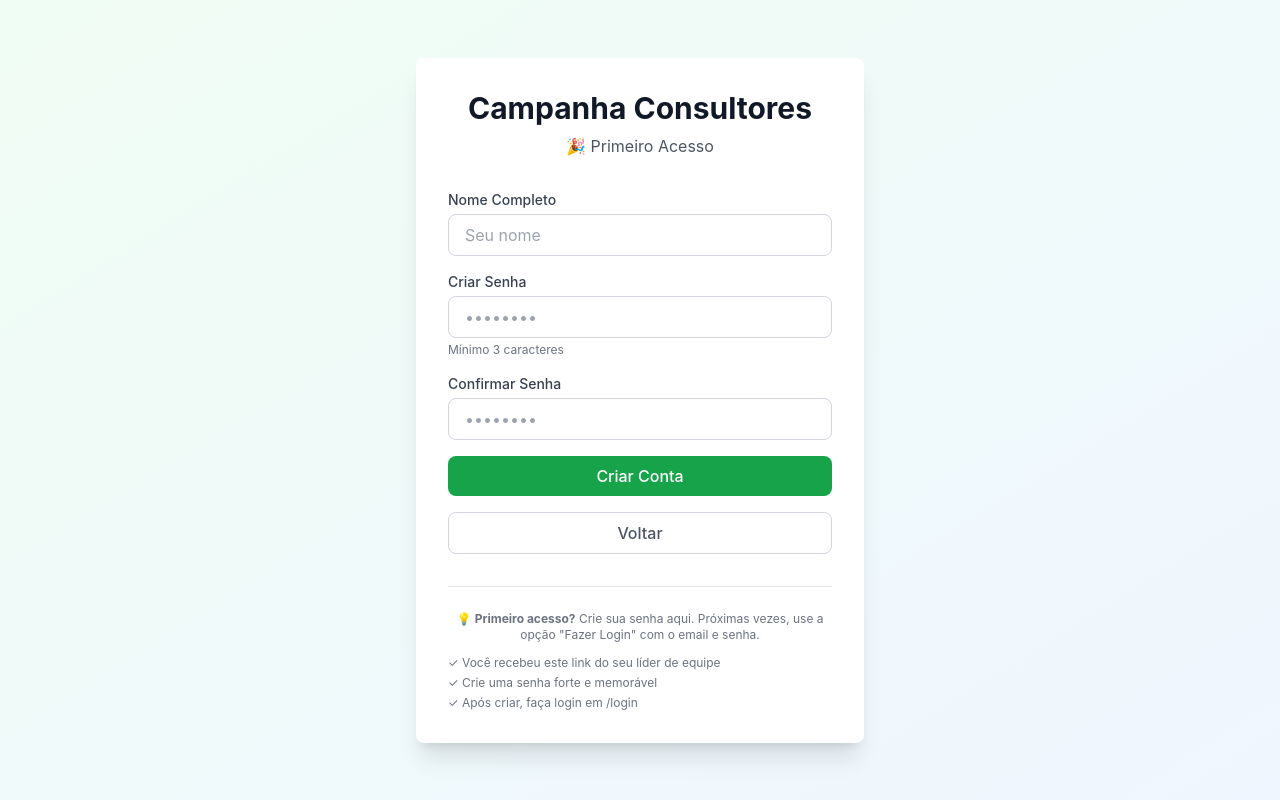
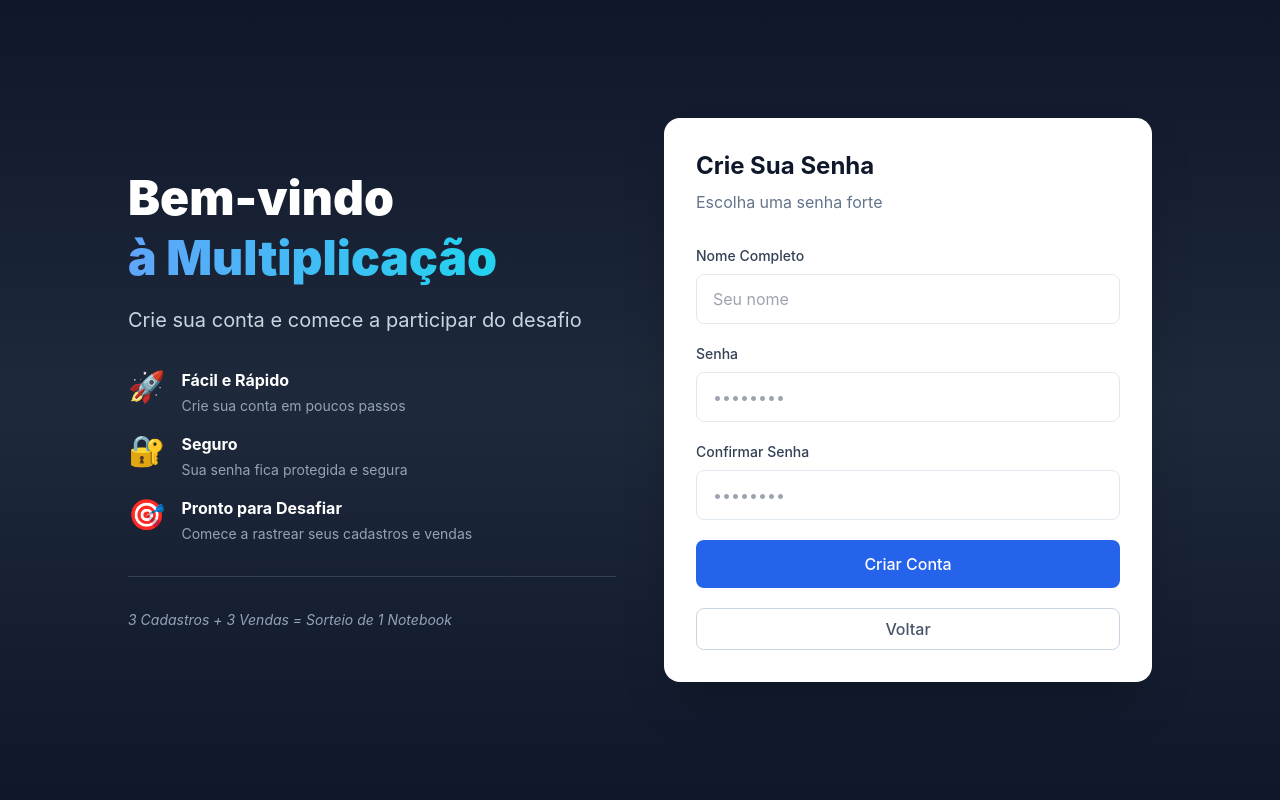
Before and after one commit to jrsana22/multiplicacaosp, a Next.js app: page /signup in a window 1280 px wide. Both pictures are taken after typing "name@example.com" into the empty fields and a click on the button "Continuar". Built offline with nearby package versions, Linux system fonts and the light colour scheme.

Commit message:
Update signup design, remove test credentials, redesign lider panel with dark theme and validation features

```diff
--- a/src/app/login/page.tsx
+++ b/src/app/login/page.tsx
@@ -167,31 +167,6 @@ export default function LoginPage() {
             </button>
           </form>
 
-          {/* Divider */}
-          <div className="relative">
-            <div className="absolute inset-0 flex items-center">
-              <div className="w-full border-t border-slate-200"></div>
-            </div>
-            <div className="relative flex justify-center text-sm">
-              <span className="px-2 bg-white text-slate-500">Credenciais de teste</span>
-            </div>
-          </div>
-
-          {/* Test Credentials */}
-          <div className="bg-slate-50 rounded-lg p-4 space-y-3 text-sm">
-            <div>
-              <p className="font-medium text-slate-900">Líder</p>
-              <p className="text-slate-600">lider@test.com / senha123</p>
-            </div>
-            <div>
-              <p className="font-medium text-slate-900">Regional 1</p>
-              <p className="text-slate-600">regional1@test.com / senha123</p>
-            </div>
-            <div>
-              <p className="font-medium text-slate-900">Regional 2</p>
-              <p className="text-slate-600">regional2@test.com / senha123</p>
-            </div>
-          </div>
         </div>
       </div>
     </div>
--- a/src/app/signup/page.tsx
+++ b/src/app/signup/page.tsx
@@ -7,7 +7,7 @@ export default function SignupPage() {
   const router = useRouter();
   const [loading, setLoading] = useState(false);
   const [error, setError] = useState("");
-  const [step, setStep] = useState(1); // 1: email, 2: dados, 3: sucesso
+  const [step, setStep] = useState(1);
 
   const [formData, setFormData] = useState({
     email: "",
@@ -30,7 +30,6 @@ export default function SignupPage() {
       return;
     }
 
-    // Aqui você poderia verificar se o email existe e é válido
     setStep(2);
   };
 
@@ -57,28 +56,74 @@ export default function SignupPage() {
       return;
     }
 
-    try {
-      // Aqui você faria uma requisição para criar o usuário
-      // Por enquanto, apenas simulamos sucesso
     setStep(3);
-    } catch (err: any) {
-      setError(err.message || "Erro ao cadastrar");
-      setLoading(false);
-    }
   };
 
   return (
-    <div className="min-h-screen flex items-center justify-center bg-gradient-to-br from-green-50 to-blue-50">
-      <div className="bg-white rounded-lg shadow-xl p-8 w-full max-w-md">
-        <h1 className="text-3xl font-bold text-center mb-2 text-gray-900">
-          Campanha Consultores
+    <div className="min-h-screen bg-gradient-to-b from-slate-900 via-slate-800 to-slate-900 flex items-center justify-center p-4">
+      {/* Grid Background */}
+      <div className="fixed inset-0 bg-grid-pattern opacity-5"></div>
+
+      <div className="max-w-5xl w-full grid grid-cols-1 md:grid-cols-2 gap-12 items-center relative z-10">
+        {/* Lado Esquerdo - Proposta de Valor */}
+        <div className="hidden md:block space-y-8">
+          <div className="space-y-4">
+            <h1 className="text-5xl font-black text-white leading-tight">
+              Bem-vindo
+              <br />
+              <span className="text-transparent bg-clip-text bg-gradient-to-r from-blue-400 to-cyan-400">
+                à Multiplicação
+              </span>
             </h1>
-        <p className="text-center text-gray-600 mb-8">🎉 Primeiro Acesso</p>
+            <p className="text-xl text-slate-300 leading-relaxed">
+              Crie sua conta e comece a participar do desafio
+            </p>
+          </div>
 
+          <div className="space-y-4">
+            <div className="flex items-start gap-4">
+              <div className="text-3xl">🚀</div>
+              <div>
+                <h3 className="font-bold text-white mb-1">Fácil e Rápido</h3>
+                <p className="text-slate-400 text-sm">Crie sua conta em poucos passos</p>
+              </div>
+            </div>
+            <div className="flex items-start gap-4">
+              <div className="text-3xl">🔐</div>
+              <div>
+                <h3 className="font-bold text-white mb-1">Seguro</h3>
+                <p className="text-slate-400 text-sm">Sua senha fica protegida e segura</p>
+              </div>
+            </div>
+            <div className="flex items-start gap-4">
+              <div className="text-3xl">🎯</div>
+              <div>
+                <h3 className="font-bold text-white mb-1">Pronto para Desafiar</h3>
+                <p className="text-slate-400 text-sm">Comece a rastrear seus cadastros e vendas</p>
+              </div>
+            </div>
+          </div>
+
+          <div className="pt-8 border-t border-slate-700">
+            <p className="text-slate-400 text-sm italic leading-relaxed">
+              3 Cadastros + 3 Vendas = Sorteio de 1 Notebook
+            </p>
+          </div>
+        </div>
+
+        {/* Lado Direito - Signup Form */}
+        <div className="bg-white rounded-2xl shadow-2xl p-8 space-y-8">
+          {/* Step 1 */}
           {step === 1 && (
-          <form onSubmit={handleStep1} className="space-y-4">
+            <>
+              <div className="space-y-2">
+                <h2 className="text-2xl font-bold text-slate-900">Primeira Vez?</h2>
+                <p className="text-slate-500">Crie sua conta para começar</p>
+              </div>
+
+              <form onSubmit={handleStep1} className="space-y-5">
                 <div>
-              <label className="block text-sm font-medium text-gray-700 mb-1">
+                  <label className="block text-sm font-medium text-slate-700 mb-2">
                     Email
                   </label>
                   <input
@@ -86,13 +131,11 @@ export default function SignupPage() {
                     name="email"
                     value={formData.email}
                     onChange={handleChange}
-                className="w-full px-4 py-2 border border-gray-300 rounded-lg focus:ring-2 focus:ring-green-500 focus:border-transparent"
+                    className="w-full px-4 py-3 border border-slate-200 rounded-lg focus:outline-none focus:ring-2 focus:ring-blue-500 focus:border-transparent"
                     placeholder="seu@email.com"
                     required
                   />
-              <p className="text-xs text-gray-500 mt-1">
-                Use o email da sua regional
-              </p>
+                  <p className="text-xs text-slate-500 mt-2">Use o email da sua regional</p>
                 </div>
 
                 {error && (
@@ -103,17 +146,25 @@ export default function SignupPage() {
 
                 <button
                   type="submit"
-              className="w-full bg-green-600 hover:bg-green-700 text-white font-medium py-2 px-4 rounded-lg transition-colors"
+                  className="w-full bg-blue-600 hover:bg-blue-700 text-white font-medium py-3 px-4 rounded-lg transition-colors"
                 >
                   Continuar
                 </button>
               </form>
+            </>
           )}
 
+          {/* Step 2 */}
           {step === 2 && (
-          <form onSubmit={handleStep2} className="space-y-4">
+            <>
+              <div className="space-y-2">
+                <h2 className="text-2xl font-bold text-slate-900">Crie Sua Senha</h2>
+                <p className="text-slate-500">Escolha uma senha forte</p>
+              </div>
+
+              <form onSubmit={handleStep2} className="space-y-5">
                 <div>
-              <label className="block text-sm font-medium text-gray-700 mb-1">
+                  <label className="block text-sm font-medium text-slate-700 mb-2">
                     Nome Completo
                   </label>
                   <input
@@ -121,32 +172,29 @@ export default function SignupPage() {
                     name="name"
                     value={formData.name}
                     onChange={handleChange}
-                className="w-full px-4 py-2 border border-gray-300 rounded-lg focus:ring-2 focus:ring-green-500 focus:border-transparent"
+                    className="w-full px-4 py-3 border border-slate-200 rounded-lg focus:outline-none focus:ring-2 focus:ring-blue-500 focus:border-transparent"
                     placeholder="Seu nome"
                     required
                   />
                 </div>
 
                 <div>
-              <label className="block text-sm font-medium text-gray-700 mb-1">
-                Criar Senha
+                  <label className="block text-sm font-medium text-slate-700 mb-2">
+                    Senha
                   </label>
                   <input
                     type="password"
                     name="password"
                     value={formData.password}
                     onChange={handleChange}
-                className="w-full px-4 py-2 border border-gray-300 rounded-lg focus:ring-2 focus:ring-green-500 focus:border-transparent"
+                    className="w-full px-4 py-3 border border-slate-200 rounded-lg focus:outline-none focus:ring-2 focus:ring-blue-500 focus:border-transparent"
                     placeholder="••••••••"
                     required
                   />
-              <p className="text-xs text-gray-500 mt-1">
-                Mínimo 3 caracteres
-              </p>
                 </div>
 
                 <div>
-              <label className="block text-sm font-medium text-gray-700 mb-1">
+                  <label className="block text-sm font-medium text-slate-700 mb-2">
                     Confirmar Senha
                   </label>
                   <input
@@ -154,7 +202,7 @@ export default function SignupPage() {
                     name="confirmPassword"
                     value={formData.confirmPassword}
                     onChange={handleChange}
-                className="w-full px-4 py-2 border border-gray-300 rounded-lg focus:ring-2 focus:ring-green-500 focus:border-transparent"
+                    className="w-full px-4 py-3 border border-slate-200 rounded-lg focus:outline-none focus:ring-2 focus:ring-blue-500 focus:border-transparent"
                     placeholder="••••••••"
                     required
                   />
@@ -169,7 +217,7 @@ export default function SignupPage() {
                 <button
                   type="submit"
                   disabled={loading}
-              className="w-full bg-green-600 hover:bg-green-700 disabled:bg-gray-400 text-white font-medium py-2 px-4 rounded-lg transition-colors"
+                  className="w-full bg-blue-600 hover:bg-blue-700 disabled:bg-slate-400 text-white font-medium py-3 px-4 rounded-lg transition-colors"
                 >
                   {loading ? "Criando..." : "Criar Conta"}
                 </button>
@@ -177,48 +225,44 @@ export default function SignupPage() {
                 <button
                   type="button"
                   onClick={() => setStep(1)}
-              className="w-full text-gray-600 hover:text-gray-900 font-medium py-2 px-4 border border-gray-300 rounded-lg transition-colors"
+                  className="w-full text-slate-600 hover:text-slate-900 font-medium py-2 px-4 border border-slate-300 rounded-lg transition-colors"
                 >
                   Voltar
                 </button>
               </form>
+            </>
           )}
 
+          {/* Step 3 - Success */}
           {step === 3 && (
-          <div className="text-center space-y-4">
+            <div className="text-center space-y-6">
               <div className="text-6xl">🎉</div>
-            <h2 className="text-2xl font-bold text-gray-900">
-              Bem-vindo(a)!
-            </h2>
-            <p className="text-gray-600">
-              Sua conta foi criada com sucesso. Você pode fazer login agora.
-            </p>
+              <div className="space-y-2">
+                <h2 className="text-2xl font-bold text-slate-900">Tudo Pronto!</h2>
+                <p className="text-slate-600">Sua conta foi criada com sucesso</p>
+              </div>
 
-            <div className="bg-green-50 border border-green-200 rounded-lg p-4 text-sm text-green-800">
-              <p className="font-medium mb-2">Email: {formData.email}</p>
-              <p className="text-xs">Salve essas credenciais com segurança</p>
+              <div className="bg-blue-50 border border-blue-200 rounded-lg p-4 space-y-3">
+                <div className="text-left">
+                  <p className="text-sm font-medium text-slate-900">Email cadastrado:</p>
+                  <p className="text-sm text-slate-600 font-mono">{formData.email}</p>
+                </div>
+                <div className="text-left">
+                  <p className="text-sm font-medium text-slate-900">Nome:</p>
+                  <p className="text-sm text-slate-600">{formData.name}</p>
+                </div>
               </div>
 
               <button
-              onClick={() => router.push("/login")}
-              className="w-full bg-green-600 hover:bg-green-700 text-white font-medium py-2 px-4 rounded-lg transition-colors"
+                onClick={() => {
+                  router.push("/login");
+                }}
+                className="w-full bg-blue-600 hover:bg-blue-700 text-white font-medium py-3 px-4 rounded-lg transition-colors"
               >
                 Ir para Login
               </button>
             </div>
           )}
-
-        {/* Rodapé */}
-        <div className="mt-8 pt-6 border-t border-gray-200">
-          <p className="text-xs text-gray-500 text-center">
-            💡 <strong>Primeiro acesso?</strong> Crie sua senha aqui. Próximas vezes, use
-            a opção "Fazer Login" com o email e senha.
-          </p>
-          <div className="mt-3 space-y-1 text-xs text-gray-500 list-disc list-inside">
-            <p>✓ Você recebeu este link do seu líder de equipe</p>
-            <p>✓ Crie uma senha forte e memorável</p>
-            <p>✓ Após criar, faça login em /login</p>
-          </div>
         </div>
       </div>
     </div>
```
Also changed, not shown: src/app/dashboard/lider/page.tsx (+134 -102 lines). Lines whose indentation alone changed are shown as unchanged.
